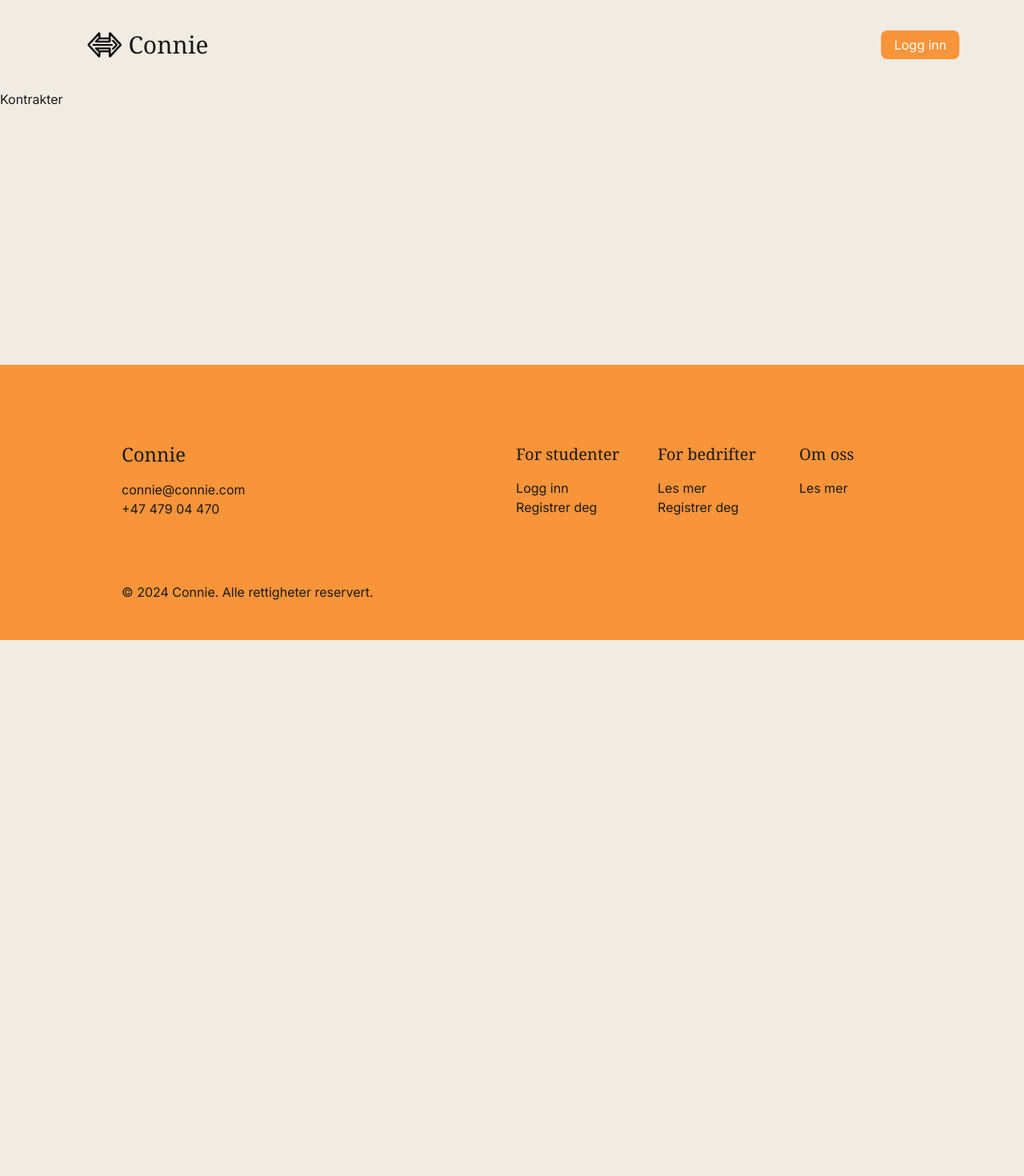
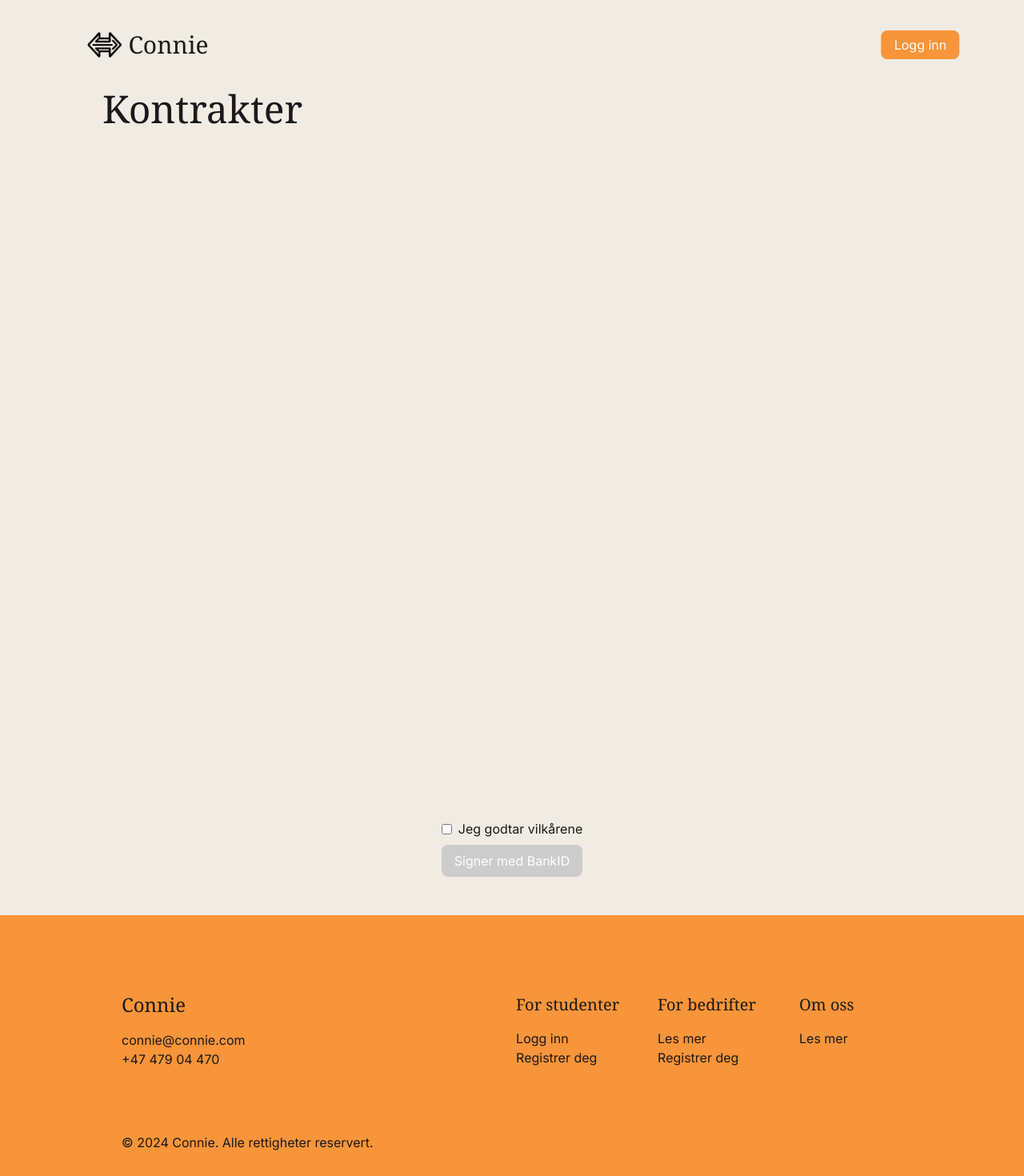
Before and after one commit to bocianowski1/connie, a Next.js app: page /kontrakter in a window 1280 px wide. Shown: the top 1470 px of the page at 80% size. Before the commit the page ends 800 px from the top, so only its background shows below. Built offline with nearby package versions, Linux system fonts and the light colour scheme; no server answers.

Commit message:
kontrakter

```diff
--- a/src/app/kontrakter/page.tsx
+++ b/src/app/kontrakter/page.tsx
@@ -1,9 +1,30 @@
+"use client";
+
+import { useState } from "react";
+
 export default function Kontrakter() {
+  const [agree, setAgree] = useState(false);
   return (
-    <div>
-      <h1>Kontrakter</h1>
-      <div>
-        <iframe src=""></iframe>
+    <div className="px-32 w-full space-y-8 pb-12 max-w-screen-2xl">
+      <h1 className="text-5xl text-balance font-serif font-medium">
+        Kontrakter
+      </h1>
+      <div className="flex justify-center">
+        <div className="px-auto flex justify-center w-full bg-red-200">
+          <iframe
+            src={"contractTemplate.pdf"}
+            className="w-full h-[100vh]"
+          ></iframe>
+        </div>
+      </div>
+      <div className="space-y-2 flex flex-col items-center">
+        <div className="flex items-center gap-2">
+          <input type="checkbox" onChange={() => setAgree(!agree)} />
+          <label>Jeg godtar vilkårene</label>
+        </div>
+        <button className="primary-button" disabled={!agree}>
+          Signer med BankID
+        </button>
       </div>
     </div>
   );
--- a/src/components/header.tsx
+++ b/src/components/header.tsx
@@ -29,6 +29,7 @@ export const Header = () => {
         <menu className="absolute flex items-center left-1/2 -translate-x-1/2 px-4">
           <HeaderItem href={`/${loggedIn}/utforsk`}>Utforsk</HeaderItem>
           <HeaderItem href={`/${loggedIn}/dashboard`}>Dashboard</HeaderItem>
+          <HeaderItem href={`/kontrakter`}>Kontrakter</HeaderItem>
         </menu>
       )}
 
--- a/src/styles/globals.css
+++ b/src/styles/globals.css
@@ -35,6 +35,11 @@
     background-color: var(--primary-hover);
   }
 
+  .primary-button:disabled {
+    background-color: #ccc;
+    cursor: not-allowed;
+  }
+
   .secondary-button {
     background-color: var(--offwhite);
     color: var(--primary);
```
Also changed, not shown: 1 other file (tests, documents, lock files or other folders).
